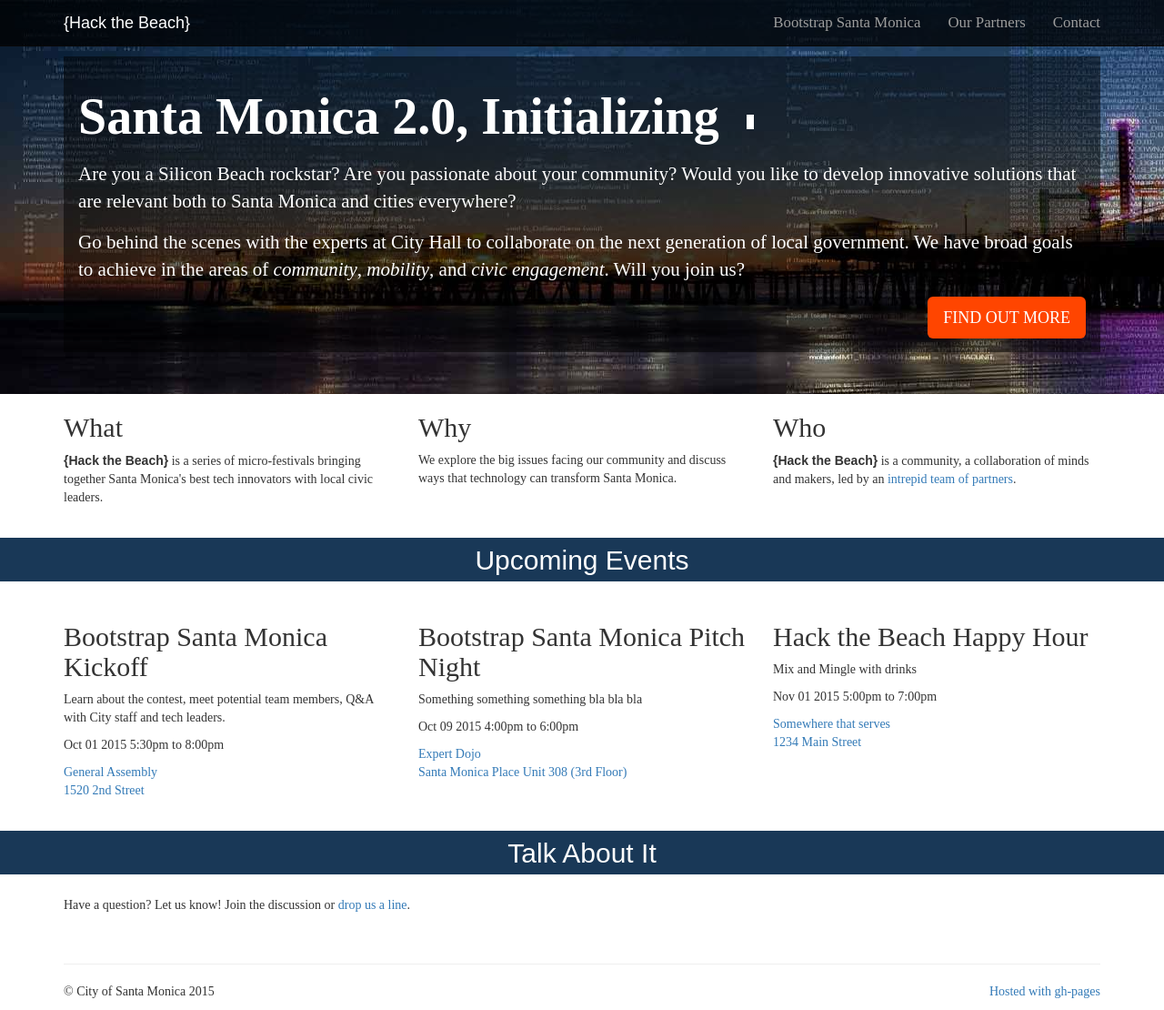
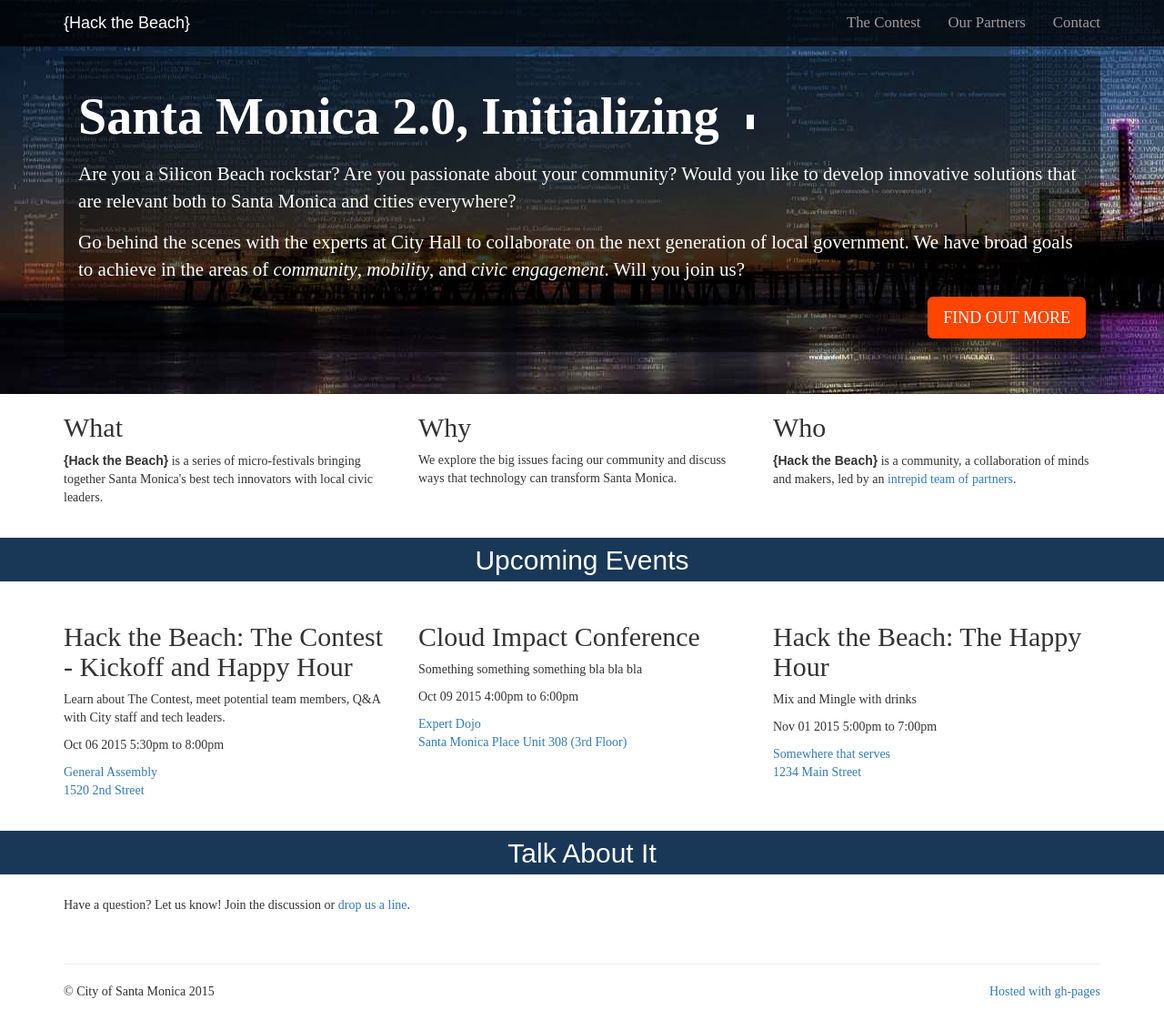
Before and after one commit to CityofSantaMonica/hackthebeach, a Jekyll site: the page built from index.html, in a window 1280 px wide and 1110 px high. Shown: the whole window at 91% size. Built offline with Jekyll 4.4.1, drawn with Linux system fonts in a browser that asks for light colours; nearby versions of some CDN libraries; comment, search, counter and statistics services are not loaded.

Commit message:
The Contest

```diff
--- a/_data/events.yaml
+++ b/_data/events.yaml
@@ -1,30 +1,33 @@
-- name: Bootstrap Santa Monica Kickoff
-  date: 2015-10-01
+- name: "Hack the Beach: The Contest - Kickoff and Happy Hour"
+  date: 2015-10-06
   start: 5:30pm
   end: 8:00pm
-  description: Learn about the contest, meet potential team members, Q&A with City staff and tech leaders.
+  description: Learn about The Contest, meet potential team members, Q&A with City staff and tech leaders.
+  signup: https://www.google.com
   location:
      name: General Assembly
      url: https://generalassemb.ly/
      address: 1520 2nd Street
      map: https://www.google.com/maps/place/General+Assembly+Los+Angeles
 
-- name: Bootstrap Santa Monica Pitch Night
+- name: Cloud Impact Conference
   date: 2015-10-09
   start: 4:00pm
   end: 6:00pm
   description: Something something something bla bla bla
+  signup: https://www.google.com
   location:
     name: Expert Dojo
     url: http://expertdojo.com/
     address: Santa Monica Place Unit 308 (3rd Floor)
     map: https://www.google.com/maps/place/Santa+Monica+Place,+395+Santa+Monica+Pier,+Santa+Monica,+CA+90401
 
-- name: Hack the Beach Happy Hour
+- name: "Hack the Beach: The Happy Hour"
   date: 2015-11-01
   start: 5:00pm
   end: 7:00pm
   description: Mix and Mingle with drinks
+  signup: https://www.google.com
   location:
     name: Somewhere that serves
     url: http://yelp.com
--- /dev/null
+++ b/_includes/contest/more-details.html
@@ -0,0 +1 @@
+<p class="lead text-center">...Coming Soon</p>
--- a/_includes/index/jumbotron.html
+++ b/_includes/index/jumbotron.html
@@ -7,6 +7,6 @@
 
 <div class="clearfix">
   <p class="pull-right">
-    {% include templates/button.html text="FIND OUT MORE" href="/bootstrap-santa-monica/" target="_blank" icon="circle-arrow-right" %}
+    {% include templates/button.html text="FIND OUT MORE" href="/contest/" target="_blank" icon="circle-arrow-right" %}
   </p>
 </div>
--- a/_includes/navbar.html
+++ b/_includes/navbar.html
@@ -11,7 +11,7 @@
     </div>
     <div class="collapse navbar-collapse" id="main-navbar-collapse">
       <ul class="nav navbar-nav navbar-right">
-        <li><a href="{{ site.baseurl }}/bootstrap-santa-monica">Bootstrap Santa Monica</a></li>
+        <li><a href="{{ site.baseurl }}/contest">The Contest</a></li>
         <li><a href="{{ site.baseurl }}/partners">Our Partners</a></li>
         <li><a href="#disqus_thread">Contact</a></li>
       </ul>
```
Also changed, not shown: _includes/bootstrap-santa-monica/intro.html (deleted, +0 -7 lines), _includes/contest/intro.html (added, +7 -0 lines), bootstrap-santa-monica/index.html (deleted, +0 -10 lines), contest/index.html (added, +10 -0 lines), _includes/bootstrap-santa-monica/contest.html (deleted), _includes/contest/challenges.html (renamed from _includes/bootstrap-santa-monica/challenges.html), _includes/contest/jumbotron.html (renamed from _includes/bootstrap-santa-monica/jumbotron.html).
